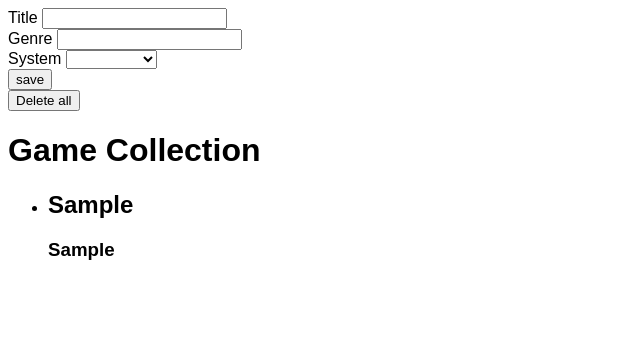
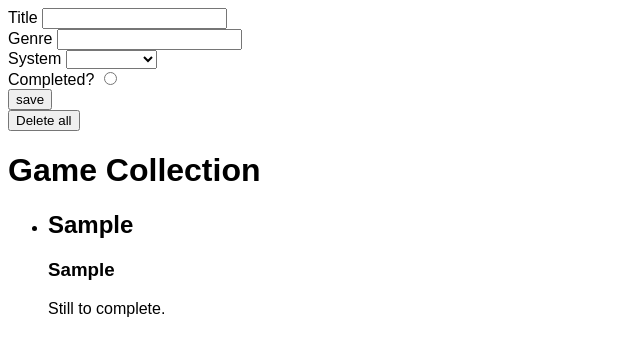
Before and after one commit to calumrodger/weekend_hw_dom, a plain HTML site: page index.html in a window 1280 px wide. Both pictures are taken after typing "Sample", "Sample" into the empty fields and a click on the input "save". Shown: the whole page, without its empty margins (0-640 px from the left). Drawn offline with Linux system fonts and the light colour scheme.

Commit message:
added radio button for if game has been completed or not

```diff
--- a/index.html
+++ b/index.html
@@ -28,6 +28,10 @@
                       <option value="Mega Drive">Mega Drive</option>
                   </select>
               </div>
+              <div class="form-item">
+                <label for="completed" class="primary">Completed?</label>
+                <input type="radio" id="completed" value="completed" required>
+              </div>
           </div>
           <input type="submit" value="save"/>
       </form>
--- a/js/app.js
+++ b/js/app.js
@@ -34,6 +34,14 @@ document.addEventListener('DOMContentLoaded', () => {
       system.textContent = form.system.value;
       gameCollectionItem.appendChild(system);
 
+      const completed = document.createElement("p");
+      if (form.completed.checked === true) {
+          completed.textContent = "You've completed it!"
+      } else {
+          completed.textContent = "Still to complete."
+      }
+      gameCollectionItem.appendChild(completed);
+
       return gameCollectionItem;
   }
 
```
